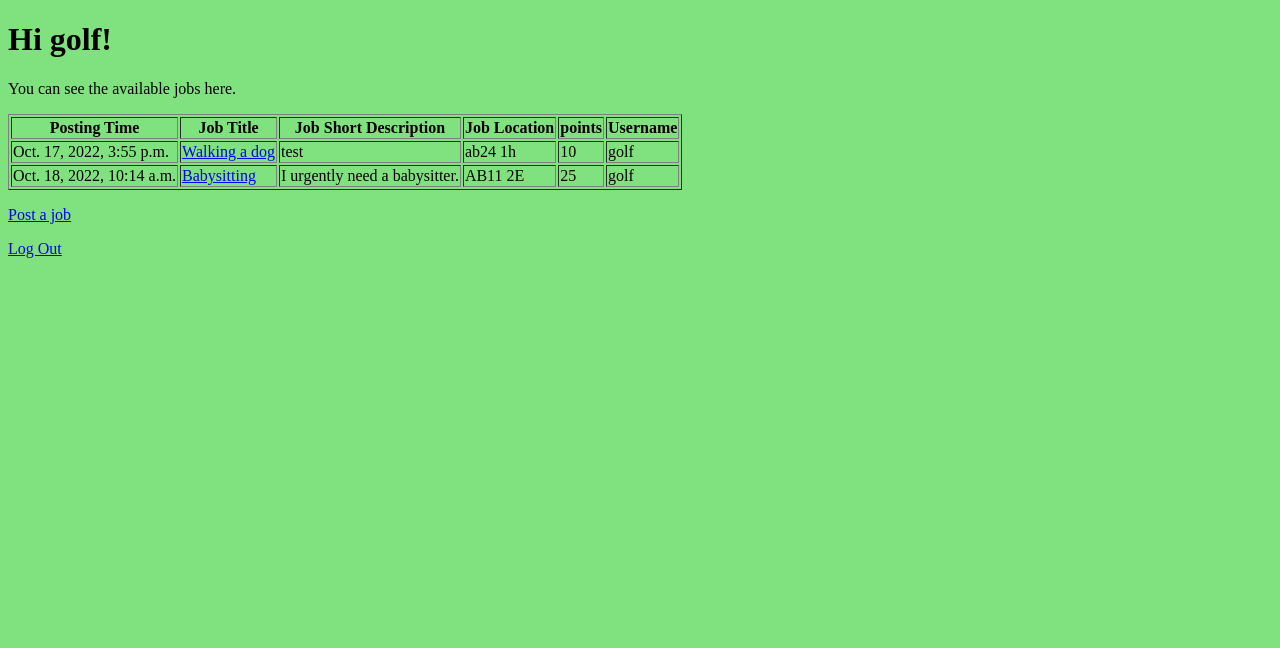
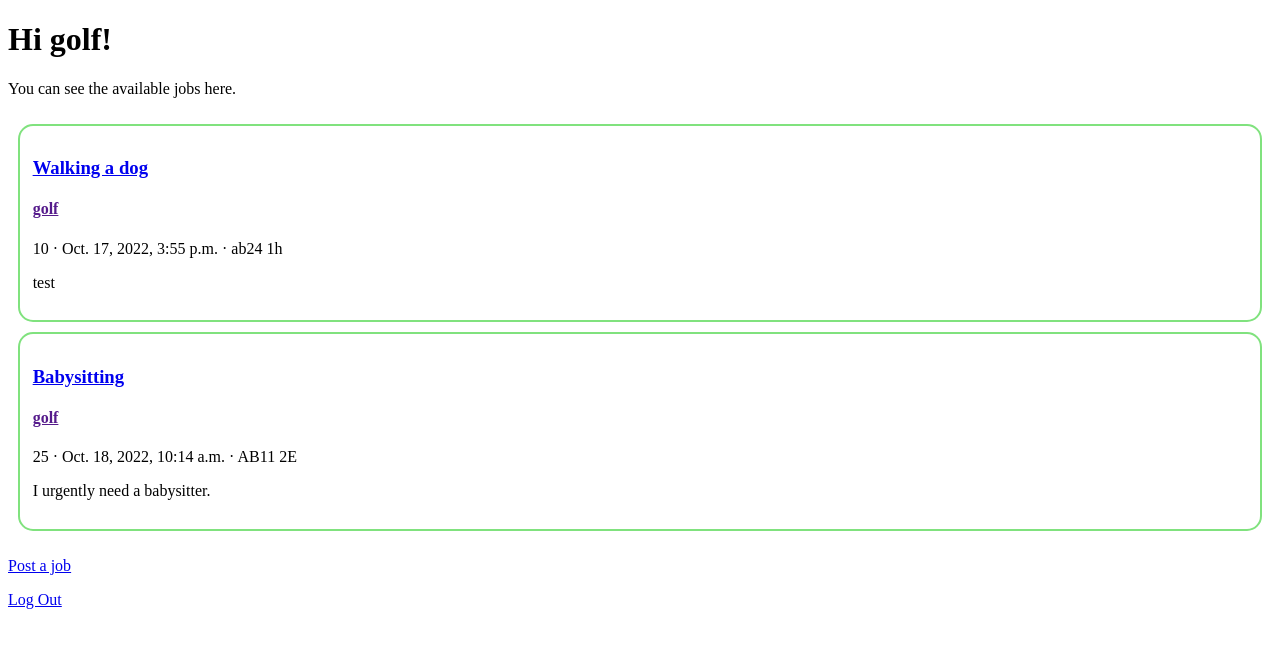
Before and after one commit to o-brand/aidoo, a Django app: page /jobs/ in a window 1280 px wide. Shown: the top 648 px of the page. Run offline with Django 4.2, Linux system fonts and the light colour scheme; a user stored in the database is signed in; data comes from the database, SQL or seed files in the repository.

Commit message:
initial work on design

```diff
--- a/Golf/static/css/styles.css
+++ b/Golf/static/css/styles.css
@@ -1,4 +1,15 @@
 body {
-    background-color: #80e27e;
+    background-color: #ffffff;
     color: #000;
 }
+
+.jobs-scroll {
+    overflow: auto;
+}
+
+.job-card {
+    border: 2px solid #80e27e;
+    border-radius: 15px;
+    margin: 10px;
+    padding: 1%;
+}
--- a/Golf/templates/home.html
+++ b/Golf/templates/home.html
@@ -6,27 +6,16 @@
 <h1>Hi {{ user.username }}!</h1>
 <p>You can see the available jobs here.</p>
 
-<table border="1">
-    <tr>
-    <th>Posting Time</th>
-    <th>Job Title</th>
-    <th>Job Short Description</th>
-    <th>Job Location</th>
-    <th>points</th>
-    <th>Username</th>
-    </tr>
+<div class="jobs-scroll">
     {% for job in jobs %}
-        <tr>
-        <td>{{ job.posting_time }}</td>
-        <td><a href="{% url 'jobdetails' job.job_id %}">{{ job.job_title }}</a></td>
-        <td>{{ job.job_short_description }}</td>
-        <td>{{ job.location }}</td>
-        <td>{{ job.points }}</td>
-        <td>{{ job.poster_id.username }}</td>
-        </tr>
+        <div class="job-card">
+            <h3><a href="{% url 'jobdetails' job.job_id %}">{{ job.job_title }}</a></h3>
+            <h4><a href="">{{ job.poster_id.username }}</a></h4>
+            <p>{{ job.points }} · {{ job.posting_time }} · {{ job.location }}</p>
+            <p>{{ job.job_short_description }}</p>
+        </div>
     {% endfor %}
-</table>
-
+</div>
 
 
 <p><a href="{% url 'post' %}">Post a job</a></p>
```
